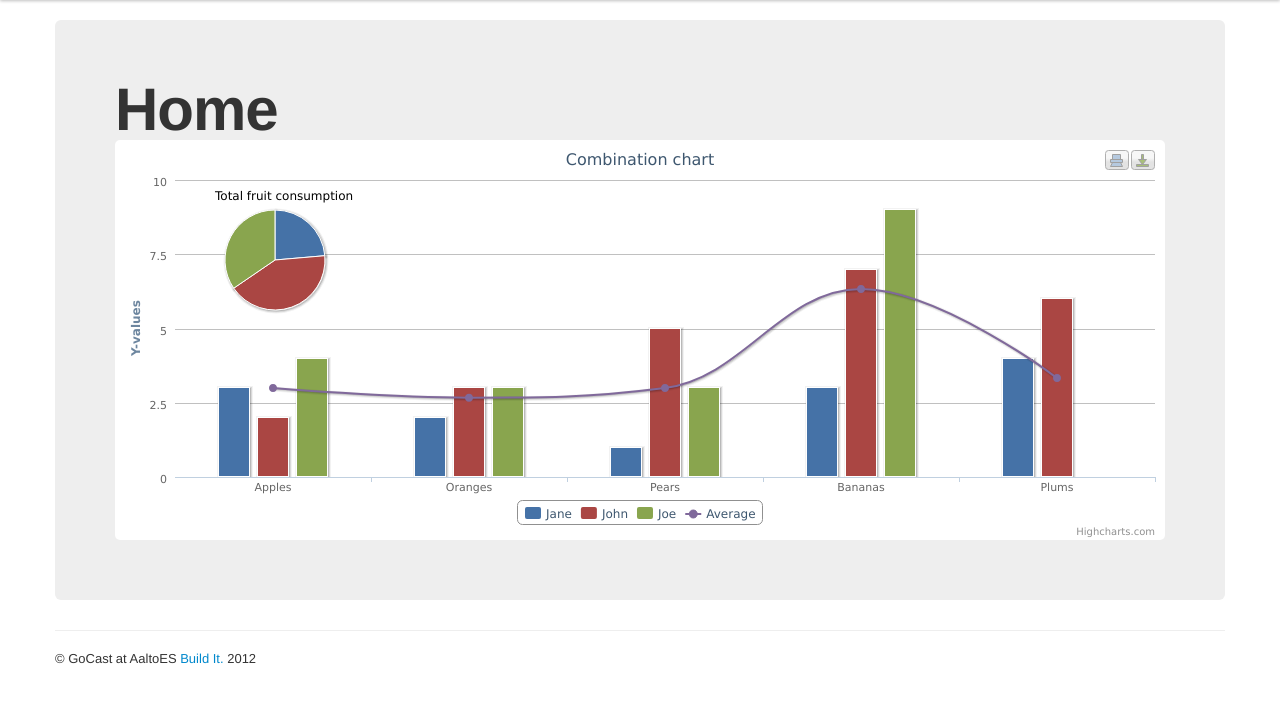
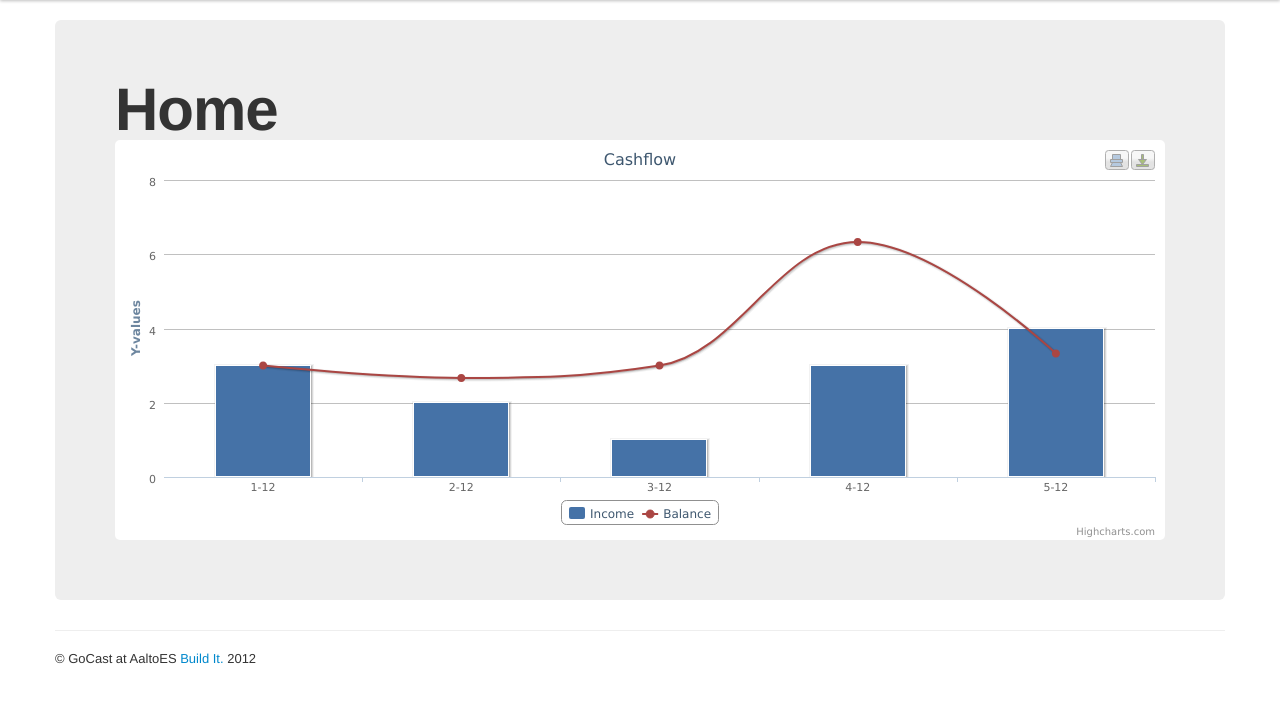
Before and after one commit to timoh/GoCast, a Python web app: template www/templates/home.html in a window 1280 px wide. Shown: the part 40-743 px from the top of the page. Run offline with Jinja, Linux system fonts and the light colour scheme; the template is opened without the code that fills it, so the values that code supplies are empty; some libraries are stand-ins or nearby versions.

Commit message:
Stylized chart demo

```diff
--- a/www/static/css/style.css
+++ b/www/static/css/style.css
@@ -4,3 +4,15 @@
 	        padding-bottom: 40px;
 	}
 }
+
+@media (max-width: 500px){
+	.hero-unit {
+	        padding: 10px;
+	}
+
+	#chart1 {
+		margin-left:-60px !important;
+		padding: 0px;
+		width:130%;
+	}
+}
--- a/www/static/js/chart.js
+++ b/www/static/js/chart.js
@@ -6,10 +6,10 @@ $(function () {
                 renderTo: 'chart1'
             },
             title: {
-                text: 'Combination chart'
+                text: 'Cashflow'
             },
             xAxis: {
-                categories: ['Apples', 'Oranges', 'Pears', 'Bananas', 'Plums']
+                categories: ['1-12', '2-12', '3-12', '4-12', '5-12']
             },
             tooltip: {
                 formatter: function() {
@@ -24,48 +24,15 @@ $(function () {
                     return s;
                 }
             },
-            labels: {
-                items: [{
-                    html: 'Total fruit consumption',
-                    style: {
-                        left: '40px',
-                        top: '8px',
-                        color: 'black'
-                    }
-                }]
-            },
             series: [{
                 type: 'column',
-                name: 'Jane',
+                name: 'Income',
                 data: [3, 2, 1, 3, 4]
-            }, {
-                type: 'column',
-                name: 'John',
-                data: [2, 3, 5, 7, 6]
-            }, {
-                type: 'column',
-                name: 'Joe',
-                data: [4, 3, 3, 9, 0]
-            }, {
+            },  {
                 type: 'spline',
-                name: 'Average',
+                name: 'Balance',
                 data: [3, 2.67, 3, 6.33, 3.33]
             }, {
-                type: 'pie',
-                name: 'Total consumption',
-                data: [{
-                    name: 'Jane',
-                    y: 13,
-                    color: '#4572A7' // Jane's color
-                }, {
-                    name: 'John',
-                    y: 23,
-                    color: '#AA4643' // John's color
-                }, {
-                    name: 'Joe',
-                    y: 19,
-                    color: '#89A54E' // Joe's color
-                }],
                 center: [100, 80],
                 size: 100,
                 showInLegend: false,
```
